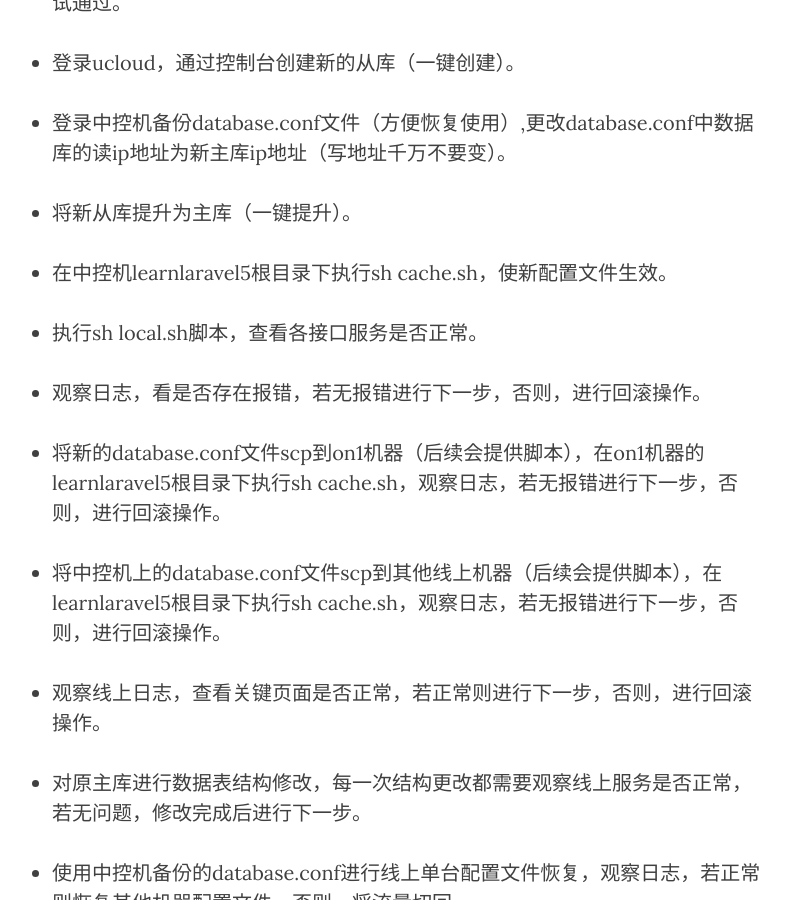
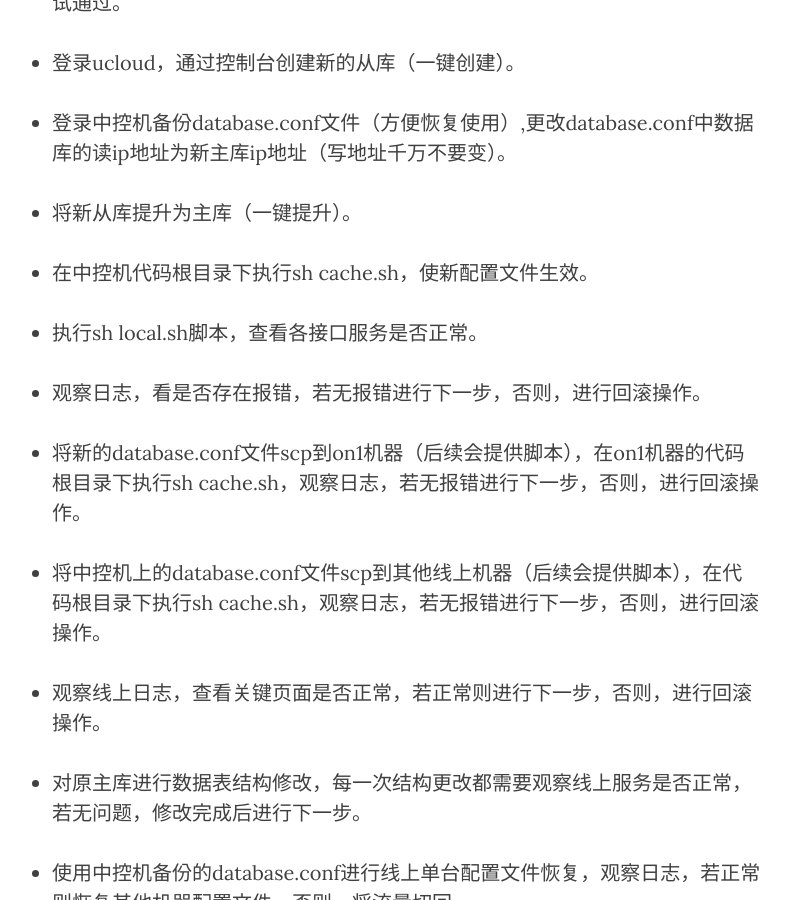
Before and after one commit to lizouzt/blog, a Jekyll site: the page built from _posts/2017-02-14-database.markdown, in a window 1280 px wide and 900 px high, scrolled down 913 px. Shown: the whole window, without its empty margins (253-1043 px from the left). Built offline with Jekyll 4.4.1, drawn with Linux system fonts in a browser that asks for light colours; nearby versions of some CDN libraries; comment, search, counter and statistics services are not loaded.

Commit message:
up by chp

```diff
--- a/_posts/2017-02-14-database.markdown
+++ b/_posts/2017-02-14-database.markdown
@@ -22,15 +22,15 @@
 
 - 将新从库提升为主库（一键提升）。
 
-- 在中控机learnlaravel5根目录下执行sh cache.sh，使新配置文件生效。
+- 在中控机代码根目录下执行sh cache.sh，使新配置文件生效。
 
 - 执行sh local.sh脚本，查看各接口服务是否正常。
 
 - 观察日志，看是否存在报错，若无报错进行下一步，否则，进行回滚操作。
 
-- 将新的database.conf文件scp到on1机器（后续会提供脚本），在on1机器的learnlaravel5根目录下执行sh cache.sh，观察日志，若无报错进行下一步，否则，进行回滚操作。
+- 将新的database.conf文件scp到on1机器（后续会提供脚本），在on1机器的代码根目录下执行sh cache.sh，观察日志，若无报错进行下一步，否则，进行回滚操作。
 
-- 将中控机上的database.conf文件scp到其他线上机器（后续会提供脚本），在learnlaravel5根目录下执行sh cache.sh，观察日志，若无报错进行下一步，否则，进行回滚操作。
+- 将中控机上的database.conf文件scp到其他线上机器（后续会提供脚本），在代码根目录下执行sh cache.sh，观察日志，若无报错进行下一步，否则，进行回滚操作。
 
 - 观察线上日志，查看关键页面是否正常，若正常则进行下一步，否则，进行回滚操作。
 
```
